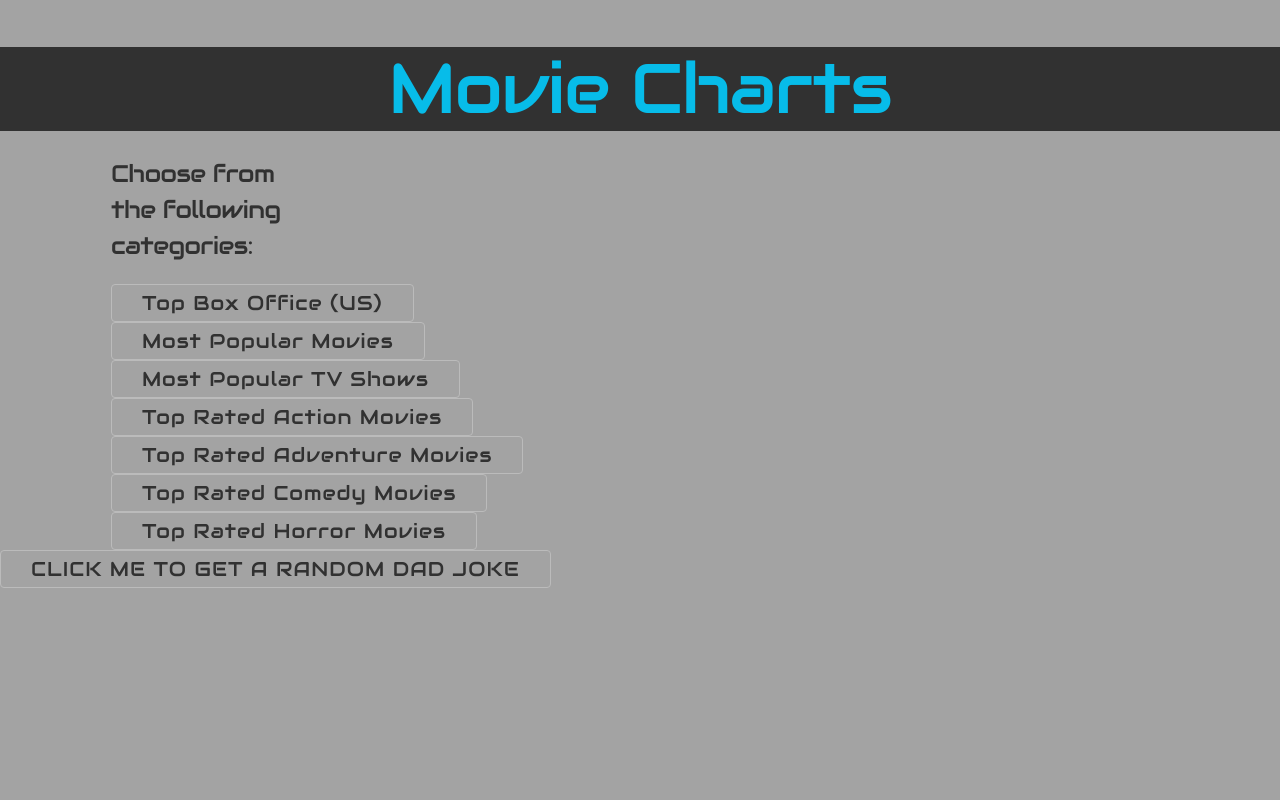
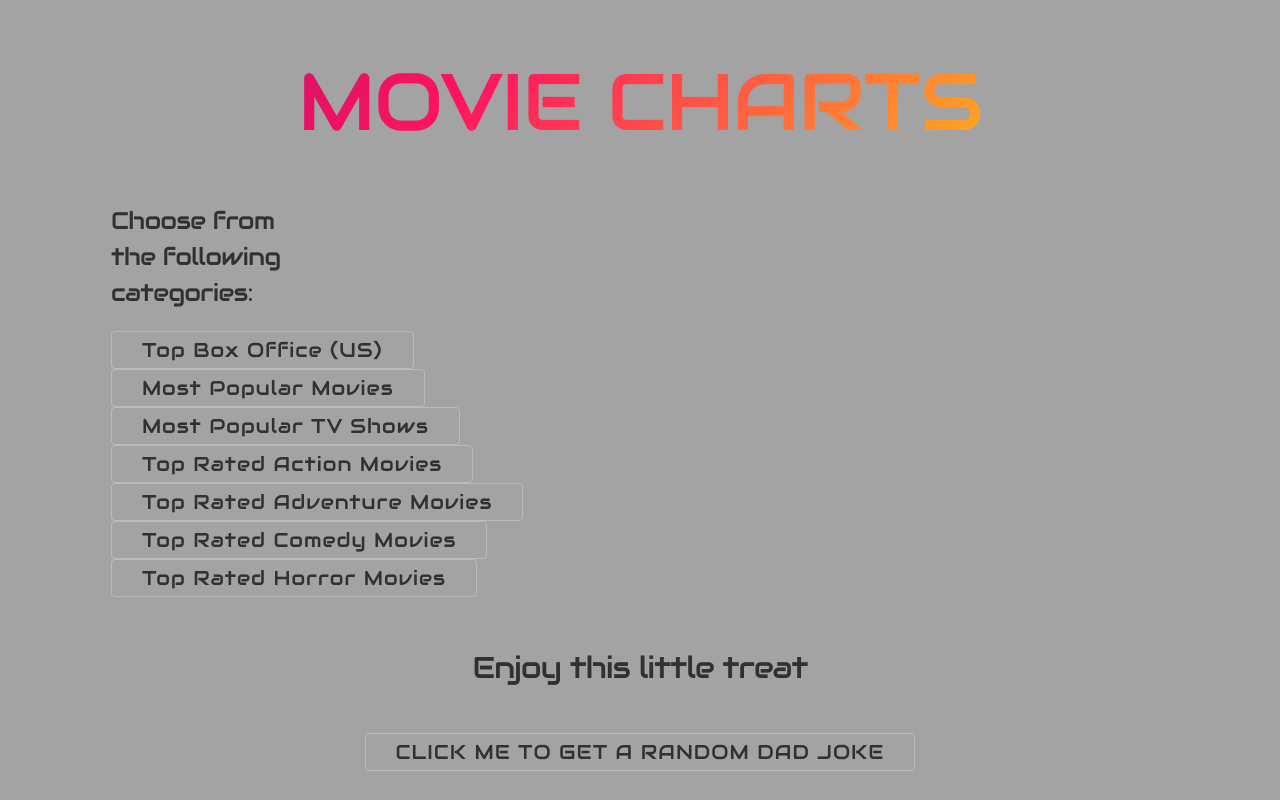
Before and after one commit to irivera2116/Top-10-Movies, a plain HTML site: page index.html in a window 1280 px wide. Drawn offline with nearby package versions, Linux system fonts and the light colour scheme.

Commit message:
added animation to header and cards and fixed css

```diff
--- a/assets/style.css
+++ b/assets/style.css
@@ -1,22 +1,59 @@
+.animate-charcter {
+    text-transform: uppercase;
+    background-image: linear-gradient(-225deg,
+            #231557 0%,
+            #44107a 29%,
+            #ff1361 67%,
+            #fff800 100%);
+    text-align: center;
+    background-size: auto auto;
+    background-clip: border-box;
+    background-size: 200% auto;
+    color: #fff;
+    background-clip: text;
+    -webkit-text-fill-color: transparent;
+    -webkit-background-clip: text;
+    -webkit-text-fill-color: transparent;
+    animation: textclip 2s linear infinite;
+    /*display: inline-block;*/
+    font-size: 80px;
+}
 
-h1 {
-    font-size: 70px;
-    font-weight: 400;
-    margin-bottom: 2%;
-    text-align: center;
-    background-color:#313131;
-    color:#07bce9;
-}
-body{
-    background-color:#a3a3a3;
+
+body {
+    background-color: #a3a3a3;
     font-family: "Audiowide", sans-serif;
     font-size: 20px;
     color: #313131;
 }
 
+h4 {
+    padding: 25px;
+
+}
+
+footer {
+    text-align: center;
+    margin: 2%;
+}
+
 .card-body {
     border-style: solid;
+    margin: 1%;
+    max-width: 300px;
 }
+
+.card-body:hover {
+    transition: transform 600ms;
+    transform: scale(1.2);
+}
+
+@keyframes textclip {
+    to {
+        background-position: 200% center;
+    }
+}
+
 /* Larger than mobile */
 @media (min-width: 400px) {}
 
--- a/index.html
+++ b/index.html
@@ -14,7 +14,7 @@
 
 <body>
     <header class="container-fluid text-center text-white bg-dark p-2">
-        <h1>Movie Charts</h1>
+        <h1 class="animate-charcter">Movie Charts</h1>
     </header>
 
     <div class="container u-full-width u-max-full-width">
@@ -43,10 +43,8 @@
     <script src="assets/script.js"></script>
 </body>
 <footer>
-   <!-- <h4>Enjoy this little treat </h4>
-    <label for="name">enter a word to get your giphy:</label>
+    <h4>Enjoy this little treat </h4>
 
-    <input type="text" id="name" name="name" required>-->
     <button class="row inline" type="text" id="jokes">CLICK ME TO GET A RANDOM DAD JOKE</button>
 
 </footer>
```
